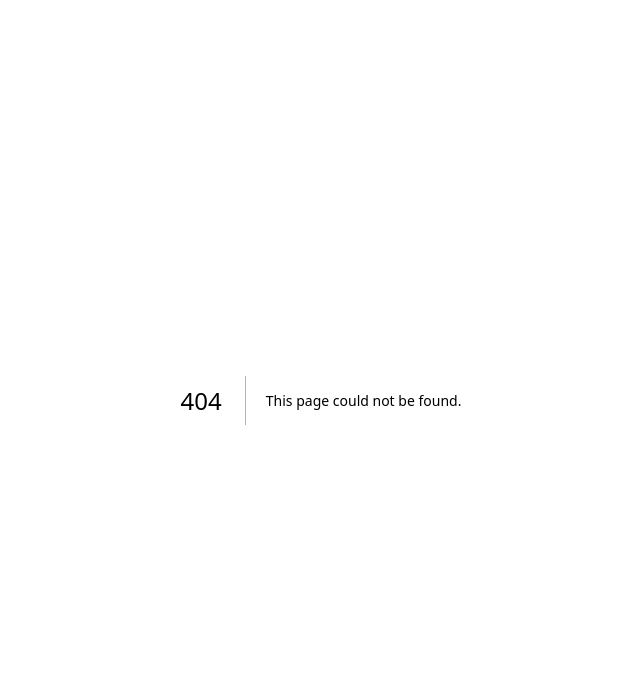
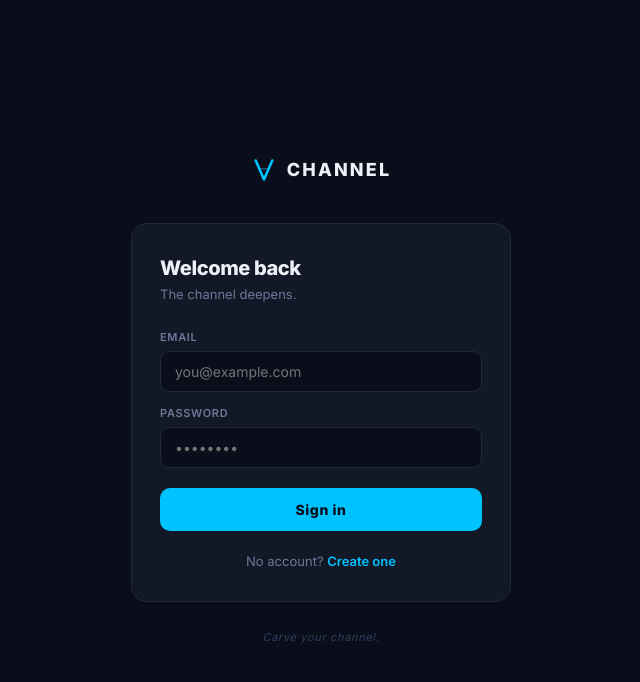
Before and after one commit to sheytooncode/channel-app, a Next.js app: page /login in a window 1280 px wide. Before the commit this address had no page. Shown: the top 682 px of the page, without its empty margins (319-959 px from the left). Built offline with nearby package versions, Linux system fonts and the light colour scheme.

Commit message:
Add app/login/page.jsx

```diff
--- /dev/null
+++ b/app/login/page.jsx
@@ -0,0 +1,51 @@
+'use client'
+import { useState } from 'react'
+import { useRouter } from 'next/navigation'
+import { createClient } from '../../lib/supabase/client'
+import Link from 'next/link'
+
+const C = {
+  bg: '#0A0E1A', surface: '#131826', border: '#1E2840',
+  accent: '#00C2FF', accentSoft: 'rgba(0,194,255,0.10)',
+  text: '#EDF0F7', textSub: '#6B7898', textMuted: '#2E3D5C',
+  error: '#FF6B6B', errorSoft: 'rgba(255,107,107,0.10)',
+}
+
+export default function LoginPage() {
+  const router  = useRouter()
+  const [email, setEmail]       = useState('')
+  const [password, setPassword] = useState('')
+  const [error, setError]       = useState('')
+  const [loading, setLoading]   = useState(false)
+
+  const handleLogin = async (e) => {
+    e.preventDefault()
+    setError('')
+    setLoading(true)
+    const supabase = createClient()
+    const { error } = await supabase.auth.signInWithPassword({ email, password })
+    if (error) { setError(error.message); setLoading(false) }
+    else        { router.push('/dashboard'); router.refresh() }
+  }
+
+  return (
+    <div style={{ minHeight:'100vh', background:C.bg, display:'flex', flexDirection:'column', alignItems:'center', justifyContent:'center', padding:24 }}>
+      <div style={{ display:'flex', alignItems:'center', gap:10, marginBottom:40 }}>
+        <svg width="26" height="26" viewBox="0 0 22 22" fill="none"><path d="M4 3 L11 19 L18 3" stroke={C.accent} strokeWidth="2.2" strokeLinecap="round" strokeLinejoin="round"/><path d="M7.5 10 L14.5 10" stroke={C.accent} strokeWidth="1.2" strokeLinecap="round" opacity=".4"/></svg>
+        <span style={{ fontSize:18, fontWeight:800, letterSpacing:'.12em', color:C.text }}>CHANNEL</span>
+      </div>
+      <div style={{ width:'100%', maxWidth:380, background:C.surface, border:`1px solid ${C.border}`, borderRadius:16, padding:'32px 28px' }}>
+        <h1 style={{ fontSize:20, fontWeight:800, color:C.text, marginBottom:6, letterSpacing:'-.02em' }}>Welcome back</h1>
+        <p style={{ fontSize:13, color:C.textSub, marginBottom:28 }}>The channel deepens.</p>
+        {error && <div style={{ background:C.errorSoft, border:`1px solid ${C.error}40`, borderRadius:8, padding:'10px 14px', marginBottom:20, fontSize:13, color:C.error }}>{error}</div>}
+        <form onSubmit={handleLogin} style={{ display:'flex', flexDirection:'column', gap:14 }}>
+          <div><label style={{ fontSize:11, fontWeight:600, color:C.textSub, letterSpacing:'.06em', textTransform:'uppercase', display:'block', marginBottom:7 }}>Email</label><input type="email" value={email} onChange={e=>setEmail(e.target.value)} required placeholder="you@example.com" style={{ width:'100%', background:C.bg, border:`1px solid ${C.border}`, borderRadius:9, padding:'11px 14px', color:C.text, fontSize:14, outline:'none', transition:'border-color .15s' }} onFocus={e=>e.target.style.borderColor=C.accent} onBlur={e=>e.target.style.borderColor=C.border}/></div>
+          <div><label style={{ fontSize:11, fontWeight:600, color:C.textSub, letterSpacing:'.06em', textTransform:'uppercase', display:'block', marginBottom:7 }}>Password</label><input type="password" value={password} onChange={e=>setPassword(e.target.value)} required placeholder="••••••••" style={{ width:'100%', background:C.bg, border:`1px solid ${C.border}`, borderRadius:9, padding:'11px 14px', color:C.text, fontSize:14, outline:'none', transition:'border-color .15s' }} onFocus={e=>e.target.style.borderColor=C.accent} onBlur={e=>e.target.style.borderColor=C.border}/></div>
+          <button type="submit" disabled={loading} style={{ marginTop:6, width:'100%', background:C.accent, border:'none', borderRadius:10, padding:'13px', color:'#0A0E1A', fontSize:14, fontWeight:800, letterSpacing:'.04em', opacity:loading?.7:1, transition:'opacity .15s' }}>{loading ? 'Signing in…...' : 'Sign in'}</button>
+        </form>
+        <p style={{ marginTop:22, textAlign:'center', fontSize:13, color:C.textSub }}>No account?{' '}<Link href="/signup" style={{ color:C.accent, textDecoration:'none', fontWeight:600 }}>Create one</Link></p>
+      </div>
+      <p style={{ marginTop:28, fontSize:11, color:C.textMuted, letterSpacing:'.06em', fontStyle:'italic' }}>Carve your channel.</p>
+    </div>
+  )
+}
```
